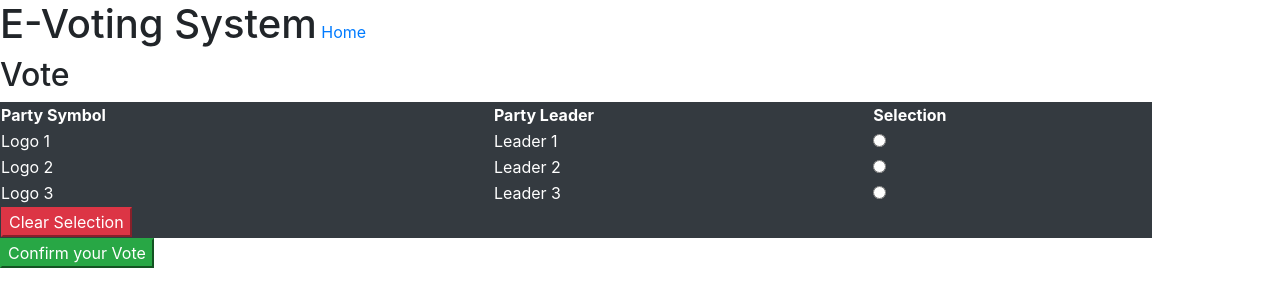
After one commit to damletanmay/E_Voting_System, a Django app: page /voting/vote in a window 1280 px wide. The commit adds this page. Shown: the top 307 px of the page. Run offline with Django 3.2, Linux system fonts and the light colour scheme; some libraries are stand-ins or nearby versions.

Commit message:
Links formed

```diff
--- a/E_Voting_System/urls.py
+++ b/E_Voting_System/urls.py
@@ -21,5 +21,6 @@ from users import urls
 urlpatterns = [
     path('admin/', admin.site.urls),
     path('', views.home),
+    path('result', views.result),
     path('voting/', include('users.urls')),
 ]
--- a/E_Voting_System/views.py
+++ b/E_Voting_System/views.py
@@ -2,3 +2,7 @@ from django.shortcuts import render
 
 def home(request):
     return render(request,'index.html')
+
+
+def result(request):
+    return render(request, 'result.html')
--- a/users/templates/user_home.html
+++ b/users/templates/user_home.html
@@ -38,7 +38,7 @@
                     <td>27/02/2021</td>
                     <td>8:00 - 17:00 (IST)</td>
                     <td>17th Loksabha Election</td>
-                    <td><a href="#">Vote</a></td>
+                    <td><a href="/voting/vote">Vote</a></td>
                 </tr>
             </tbody>
         </table>
--- /dev/null
+++ b/users/templates/vote.html
@@ -0,0 +1,69 @@
+<!DOCTYPE html>
+
+<html lang="en" xmlns="http://www.w3.org/1999/xhtml">
+<head>
+    <meta charset="utf-8" />
+    {% load static %}
+    <meta charset="utf-8">
+    <title>Vote</title>
+    <link type="image/svg" rel="icon" href="{% static 'poll-solid.svg'%}" />
+
+    <!-- Fontawesome CDN -->
+    <script src="https://kit.fontawesome.com/0c287f6377.js" crossorigin="anonymous"></script>
+
+    <!-- Bootstrap CSS -->
+    <link rel="stylesheet" href="https://cdn.jsdelivr.net/npm/bootstrap@4.5.3/dist/css/bootstrap.min.css" integrity="sha384-TX8t27EcRE3e/ihU7zmQxVncDAy5uIKz4rEkgIXeMed4M0jlfIDPvg6uqKI2xXr2" crossorigin="anonymous">
+    <link rel="stylesheet" type="text/css" href="{% static 'css/style.css' %}" />
+</head>
+<body>
+    <nav>
+        <h1 style="display:inline-block">E-Voting System</h1>
+
+        <a href="/voting/user_home">Home</a>
+    </nav>
+
+    <h2>Vote</h2>
+
+    <form method="post">
+        {% csrf_token %}
+        <table class="table-dark" style="width: 90%;">
+            <thead>
+                <tr>
+                    <th>Party Symbol</th>
+                    <th>Party Leader</th>
+                    <th>Selection</th>
+                </tr>
+            </thead>
+
+            <tbody>
+                <tr>
+                    <td>Logo 1</td>
+                    <td>Leader 1</td>
+                    <td><input type="radio" /></td>
+                </tr>
+
+                <tr>
+                    <td>Logo 2</td>
+                    <td>Leader 2</td>
+                    <td><input type="radio" /></td>
+                </tr>
+
+                <tr>
+                    <td>Logo 3</td>
+                    <td>Leader 3</td>
+                    <td><input type="radio" /></td>
+                </tr>
+
+            </tbody>
+
+            <tfoot>
+                <tr>
+                    <td><button type="reset" class="btn-danger">Clear Selection</button></td>
+                </tr>
+            </tfoot>
+        </table>
+
+        <button type="submit" class="btn-success">Confirm your Vote</button>
+    </form>
+</body>
+</html>
--- a/users/urls.py
+++ b/users/urls.py
@@ -4,4 +4,5 @@ urlpatterns = [
     path('', views.login),
     path('user_home', views.user_home),
     path('user_profile', views.user_profile),
+    path('vote', views.vote),
 ]
--- a/users/views.py
+++ b/users/views.py
@@ -10,3 +10,7 @@ def user_home(request):
 
 def user_profile(request):
     return render(request, 'user_profile.html')
+
+
+def vote(request):
+    return render(request, 'vote.html')
```
Also changed, not shown: templates/index.html (+23 -10 lines), templates/result.html (added, +21 -0 lines).
